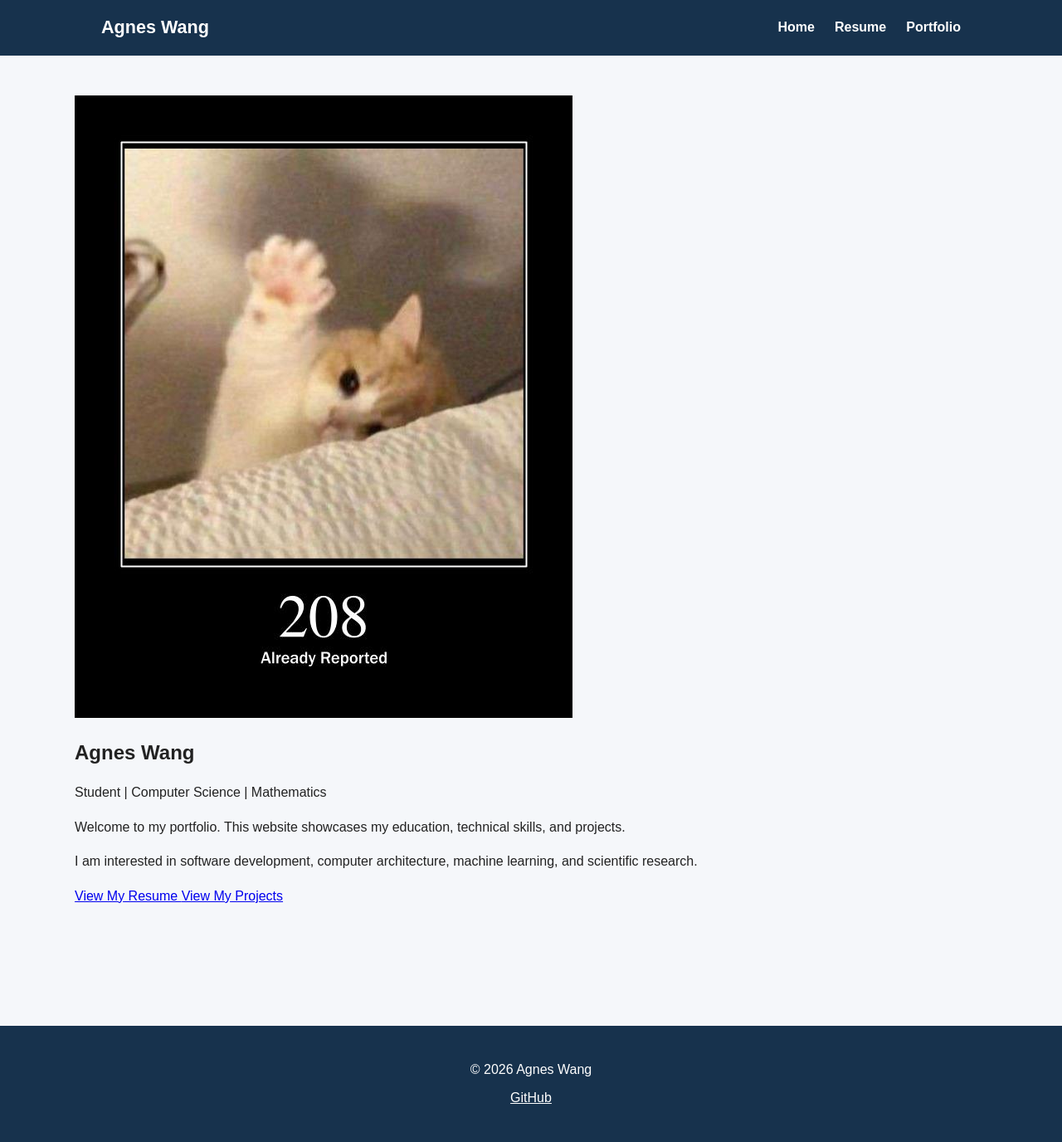
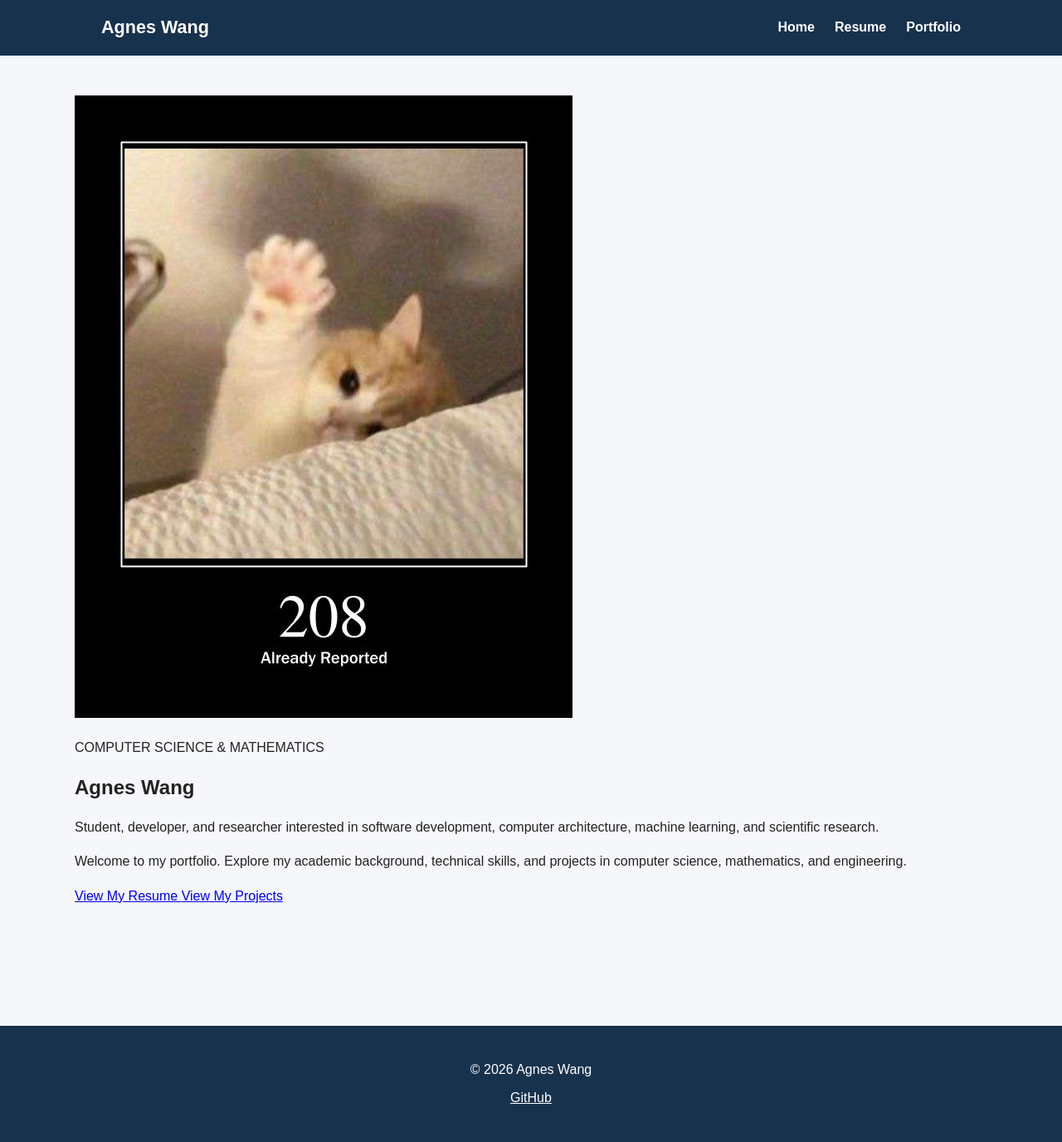
Before and after one commit to agneswang42/agneswang42.github.io, a Jekyll site: the page built from index.html, in a window 1280 px wide. Shown: the whole page at 83% size. Built offline with Jekyll 4.4.1, drawn with Linux system fonts in a browser that asks for light colours.

Commit message:
Refactor hero section in index.html

```diff
--- a/index.html
+++ b/index.html
@@ -20,43 +20,47 @@
 
     <main>
 
-        <section
-            class="hero"
-            aria-labelledby="home-heading">
+        <section class="hero" aria-labelledby="home-heading">
+
+    <div class="hero-image-area">
+        <div class="hero-decoration"></div>
 
         <img
             src="images/httpcat-208.jpg"
             alt="Portrait of Agnes Wang"
             class="profile-photo">
+    </div>
 
-            <div>
+    <div class="hero-content">
+        <p class="hero-label">COMPUTER SCIENCE &amp; MATHEMATICS</p>
+
         <h1 id="home-heading">
             Agnes Wang
         </h1>
-                <p>
-                    Student | Computer Science | Mathematics
+
+        <p class="hero-intro">
+            Student, developer, and researcher interested in
+            software development, computer architecture,
+            machine learning, and scientific research.
         </p>
-                <p>
-                    Welcome to my portfolio. This website showcases
-                    my education, technical skills, and projects.
+
+        <div class="hero-divider"></div>
+
+        <p class="hero-description">
+            Welcome to my portfolio. Explore my academic background,
+            technical skills, and projects in computer science,
+            mathematics, and engineering.
         </p>
-                <p>
-                    I am interested in software development,
-                    computer architecture, machine learning,
-                    and scientific research.
-                </p>
-                <p>
-                    <a
-                        class="button"
-                        href="resume.html">
+
+        <div class="hero-buttons">
+            <a class="button" href="resume.html">
                 View My Resume
             </a>
-                    <a
-                        class="button"
-                        href="portfolio.html">
+
+            <a class="button button-outline" href="portfolio.html">
                 View My Projects
             </a>
-                </p>
+        </div>
     </div>
 </section>
 </main>
```
Lines whose indentation alone changed are shown as unchanged.
